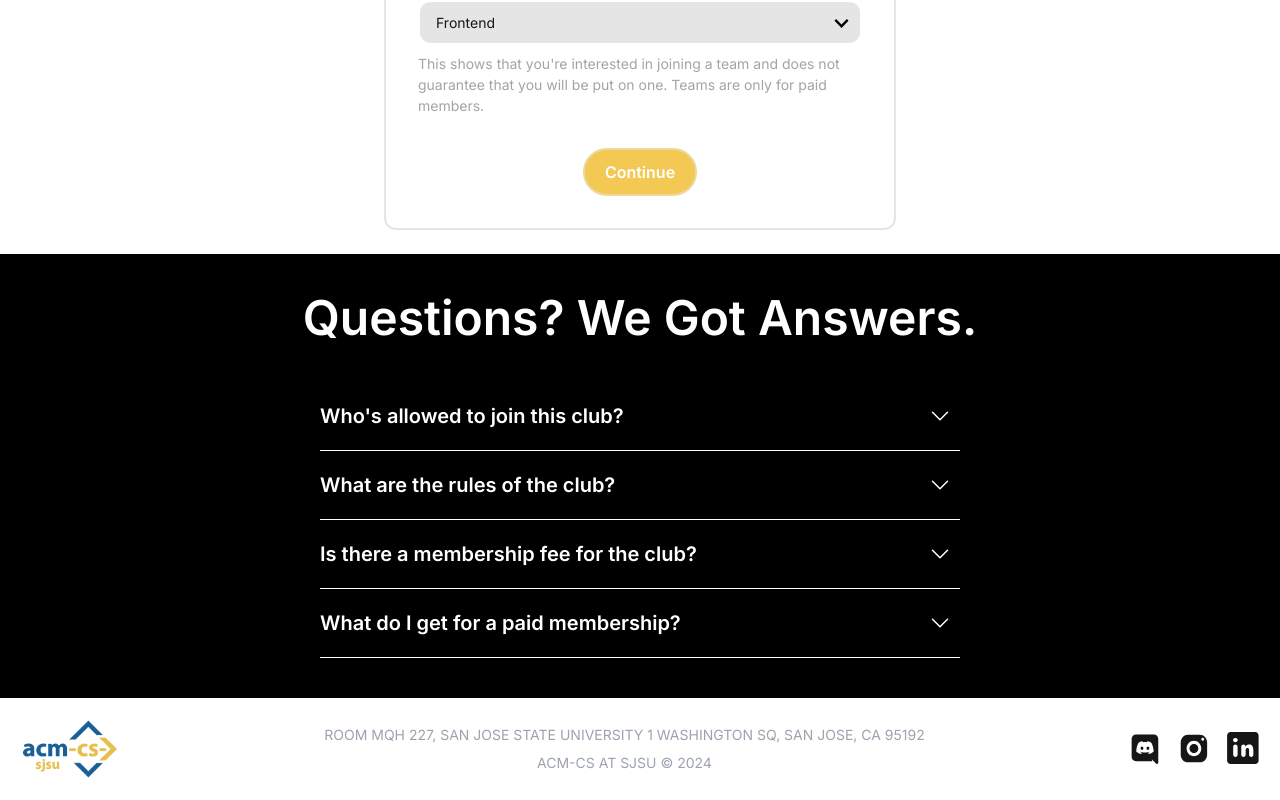
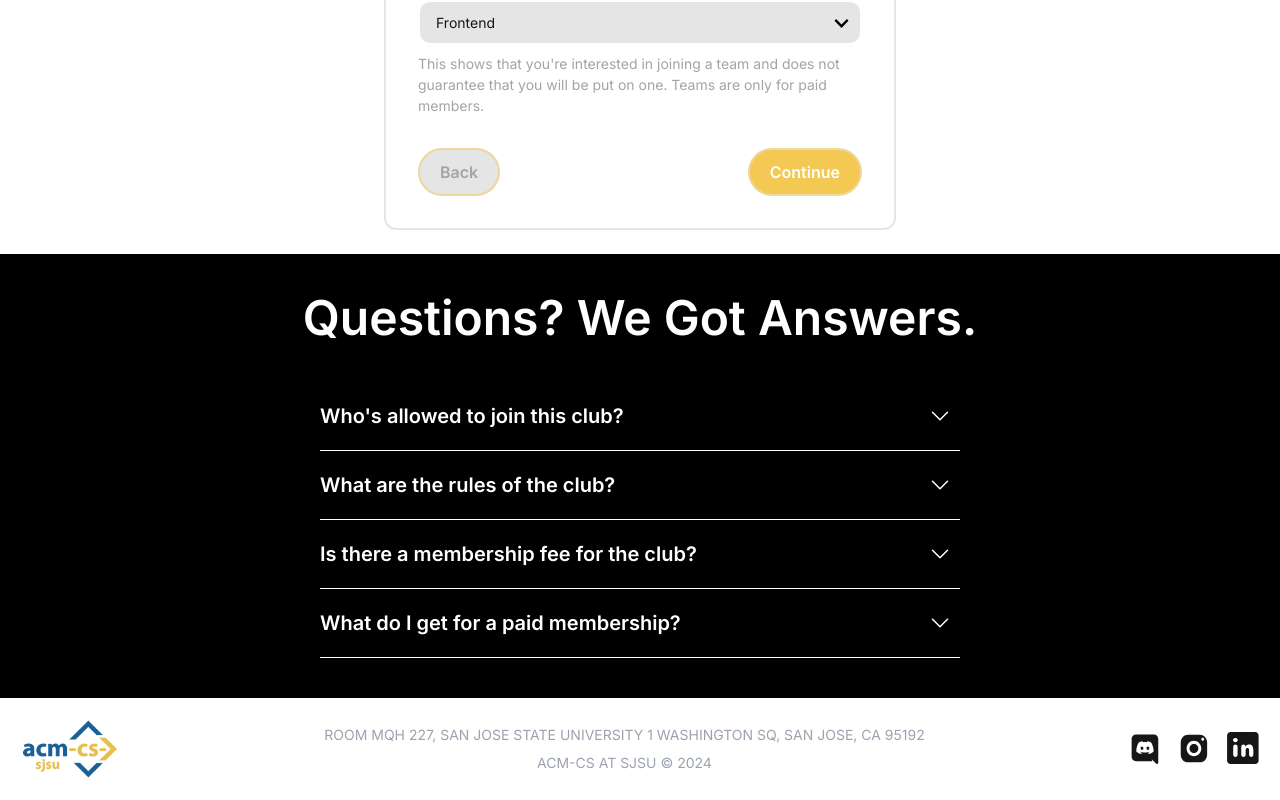
Before and after one commit to SJSUCSClub/acm-website-client, a React (Vite) app: page /onboarding in a window 1280 px wide. Shown: the part 755-1555 px from the top of the page. Built offline with nearby package versions, Linux system fonts and the light colour scheme.

Commit message:
add back button (need to fix back button styling)

```diff
--- a/src/pages/Onboarding.tsx
+++ b/src/pages/Onboarding.tsx
@@ -85,11 +85,20 @@ const Page = () => {
     }
   }
 
+  function backPage() {
+    console.log(user);
+    setPage(page - 1);
+    setProgress(progress - 0.5);
+  }
+
   function renderContinueButton(text: string = "Continue") {
     return (
       <>
         <br />
-        <div className="flex justify-center">
+        <div className="flex justify-between">
+          <Btn variant="primary" disabled={page < 1} onClick={() => backPage()}>
+            Back
+          </Btn>
           <Btn variant="primary" onClick={() => nextPage()}>
             {text}
           </Btn>
```
